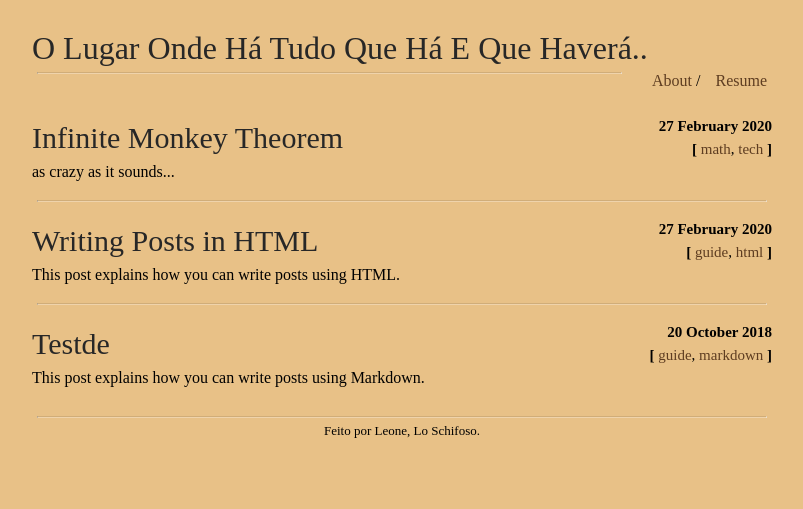
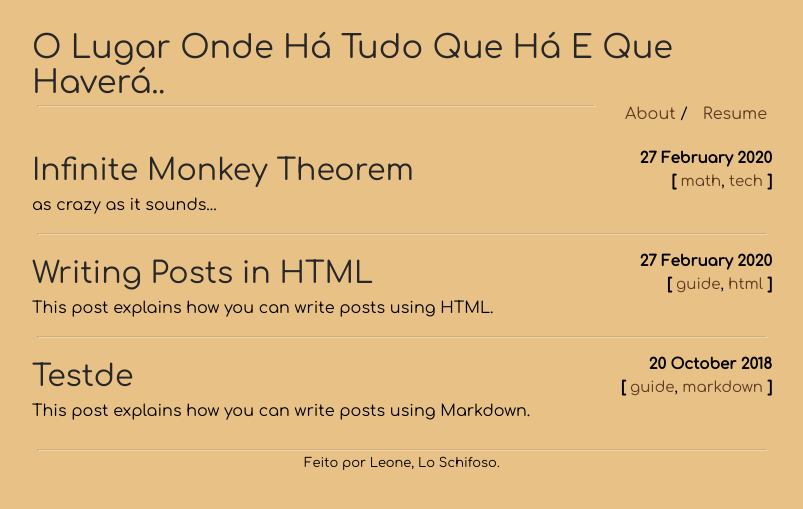
Before and after one commit to heart-leap/heart-leap.github.io, a Jekyll site: the page built from index.html, in a window 1280 px wide. Shown: the top 509 px of the page, without its empty margins (238-1041 px from the left). Built offline with Jekyll 4.4.1, drawn with Linux system fonts in a browser that asks for light colours.

Commit message:
mudei a fonte

```diff
--- a/css/main.scss
+++ b/css/main.scss
@@ -13,7 +13,7 @@ $small-width: 480px;
 
 body {
     margin: 0;
-    font-family: "Inconsolata";
+    font-family: "Comfortaa";
     background-color: #e8c187;
     min-height: 100%;
 }
```
